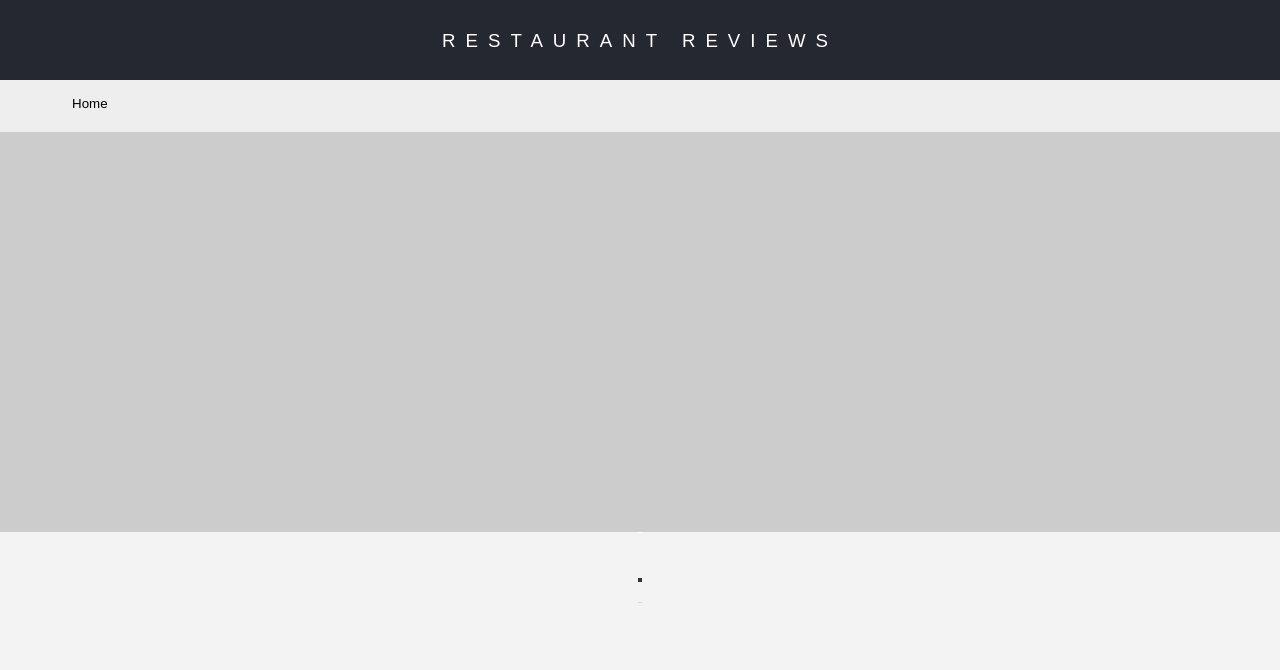
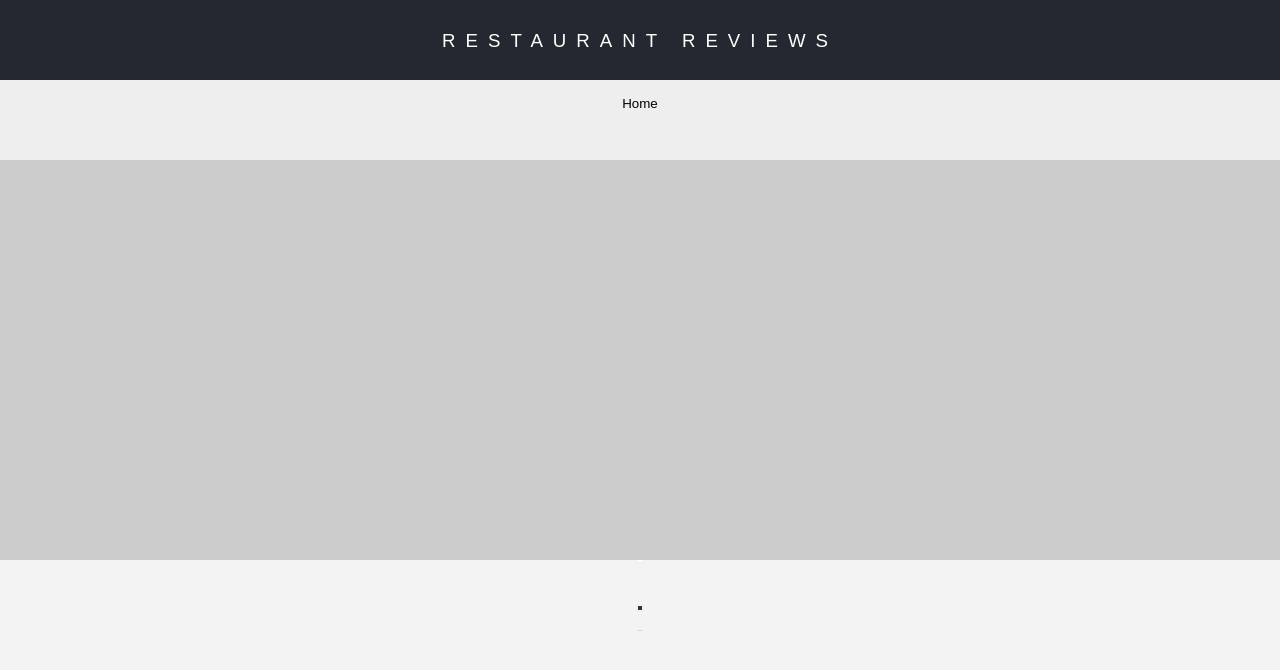
Before and after one commit to Santiago-Correa-Dev/Restaurant-finder, a plain HTML site: page restaurant.html in a window 1280 px wide. Drawn offline with Linux system fonts and the light colour scheme; some packages are replaced by stand-ins of ours.

Commit message:
Added semantic nav tag and fixed margins.

```diff
--- a/css/styles.css
+++ b/css/styles.css
@@ -539,7 +539,6 @@ nav h1 a {
     max-width: 100%;
   }
   #restaurants-list .restaurant-img {
-    margin: 5px;
     max-width: 100%;
   }
 }
--- a/restaurant.html
+++ b/restaurant.html
@@ -28,11 +28,13 @@
       </h1>
     </nav>
     <!-- Beginning breadcrumb -->
-    <ul id="breadcrumb" aria-label=Breadcrumb>
-      <li>
-        <a href="/">Home</a>
-      </li>
-    </ul>
+    <nav aria-label=Breadcrumb>
+      <ul id="breadcrumb">
+        <li>
+          <a href="/">Home</a>
+        </li>
+      </ul>
+    </nav>
     <!-- End breadcrumb -->
     <!-- End nav -->
   </header>
```
